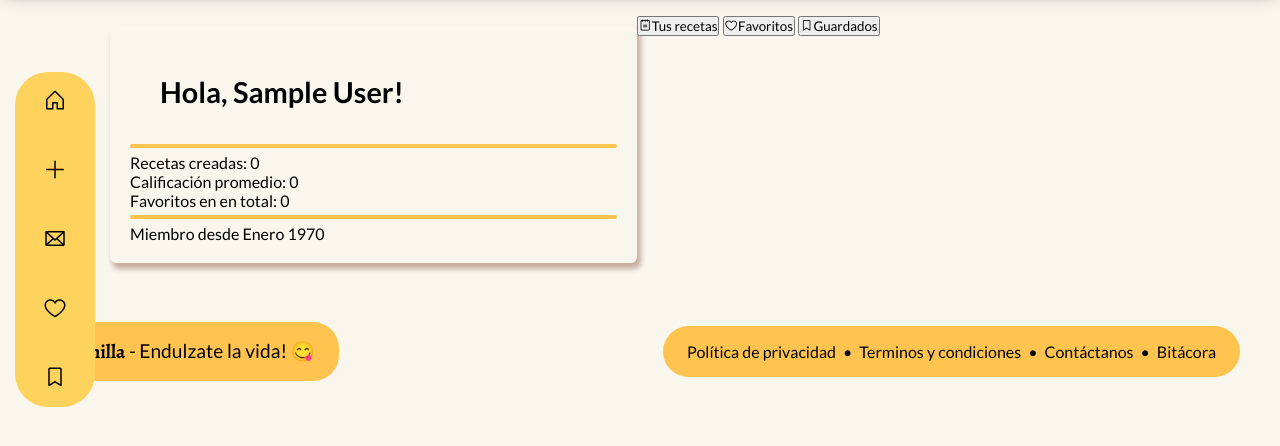
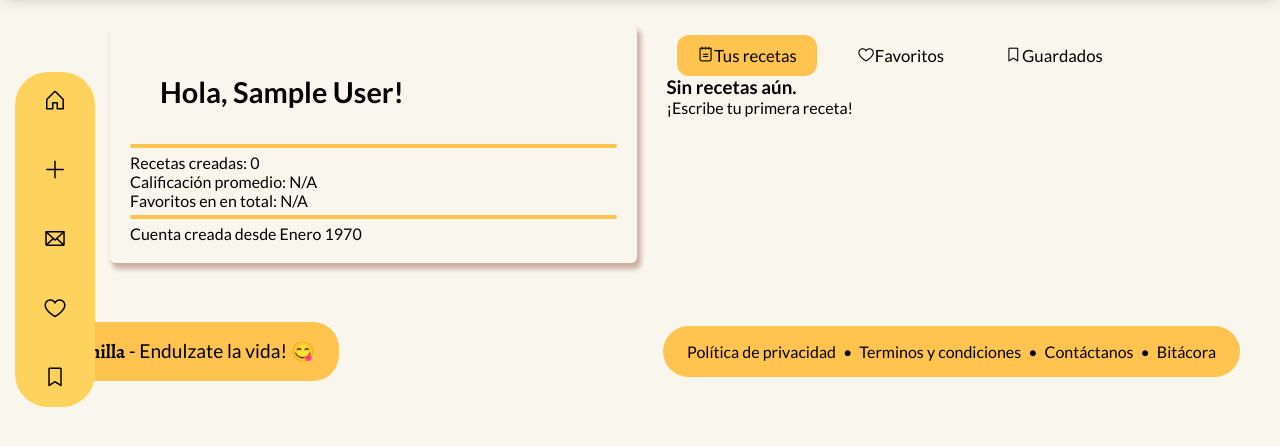
Before and after one commit to Atzel9/Vainilla, a PHP site: page /html/perfil.php in a window 1280 px wide. Shown: the part 113-559 px from the top of the page. Run offline with PHP 8.4, Linux system fonts and the light colour scheme; the visitor is signed in with stand-in values (Sample User, id 1); data that the repository does not hold is empty.

Commit message:
Botones de perfil, función en java script creada

```diff
--- a/css/styles_perfil.css
+++ b/css/styles_perfil.css
@@ -28,3 +28,25 @@
 .nav {
     font-size: 0.9em;
 }
+.seccion-recetas {
+    padding: 20px 30px;
+    width: 45%;
+}
+.btns-nav {
+    display: flex;
+    flex-direction: row;
+    justify-content: space-around;
+    width: 100%;
+}
+.btns-nav .btn-perfil {
+    padding: 10px 20px;
+    border-radius: 12px;
+    border: none;
+    cursor: pointer;
+    transition: background-color 0.2s ease;
+}
+.btns-nav .btn-perfil i, .btns-nav .btn-perfil {
+    font-size: 1.05em;
+}
+.btn-activo {background-color: var(--color_pri);}
+.btn-inactivo {background-color: var(--fondo);}
--- a/html/perfil.php
+++ b/html/perfil.php
@@ -95,29 +95,35 @@ if($sentencia_rec->execute()) {
         <h1>Hola, <strong><?= htmlspecialchars($usuario_nombre) ?></strong>!</h1>
         <hr class="hr">
         <div class="datos-perfil">
-            <p>Recetas creadas: 0</p>
-            <p>Calificación promedio: 0</p>
-            <p>Favoritos en en total: 0</p>
+            <p>Recetas creadas: <?= htmlspecialchars($resultado_rec->num_rows) ?></p>
+            <p>Calificación promedio: N/A</p>
+            <p>Favoritos en en total: N/A</p>
         </div>
         <hr class="hr">
         <div>
-            <p>Miembro desde <?=htmlspecialchars($meses[$mesIngles])?> <?= htmlspecialchars($anio) ?> </p>
+            <p>Cuenta creada desde <?=htmlspecialchars($meses[$mesIngles])?> <?= htmlspecialchars($anio) ?> </p>
         </div>
         <nav class="nav">
         </nav>
     </section>
     <section class="seccion-recetas">
         <nav class="btns-nav">
-            <button class="btn-perfil"><i class="ph ph-notepad"></i>Tus recetas</button>
-            <button class="btn-perfil"><i class="ph ph-heart"></i>Favoritos</button>
-            <button class="btn-perfil"><i class="ph ph-bookmark-simple"></i>Guardados</button>
+            <button id="btn-receta" class="btn-perfil btn-activo"><i class="ph ph-notepad"></i>Tus recetas</button>
+            <button id="btn-favoritos" class="btn-perfil btn-inactivo"><i class="ph ph-heart"></i>Favoritos</button>
+            <button id="btn-guardados" class="btn-perfil btn-inactivo"><i class="ph ph-bookmark-simple"></i>Guardados</button>
         </nav>
         <section class="recetas">
-            <?php while($receta = $resultado_rec->fetch_assoc()): ?>
-                <p>A. prueba</p>
-                <p><?=htmlspecialchars($receta["nombre_usuario"])?></p>
-                <p><?=htmlspecialchars($receta["nombre"])?></p>
-            <?php endwhile; ?>
+            <?php if($resultado_rec && $resultado_rec->num_rows > 0): ?>
+                <?php while($receta = $resultado_rec->fetch_assoc()): ?>
+                    <p><?=htmlspecialchars($receta["nombre_usuario"])?></p>
+                    <p><?=htmlspecialchars($receta["nombre"])?></p>
+                <?php endwhile; ?>
+            <?php else: ?>
+                <div class="sin-receta">
+                    <h3>Sin recetas aún.</h3>
+                    <a href="crear.php">¡Escribe tu primera receta!</a>
+                </div>
+            <?php endif; ?>
         </section>
     </section>
 
@@ -126,5 +132,7 @@ if($sentencia_rec->execute()) {
     <?php require_once "includes/footer.php"; ?>
     <!--Fin Footer-->
     <?php require_once "includes/nav-mobil.php"; ?>
+
+    <script src="../js/perfil.js"></script>
 </body>
 </html>
--- /dev/null
+++ b/js/perfil.js
@@ -0,0 +1,17 @@
+document.addEventListener('DOMContentLoaded', () => {
+    //Identificar a todos los botones que tienen la clase .btn-perfil
+    const botones = document.querySelectorAll(".btn-perfil");
+
+    //Ir por cada botón
+    botones.forEach(boton => {
+        //El usuario le da click
+        boton.addEventListener('click', () => {
+            //Dar clase inactivo a todos los botones
+            botones.forEach(b => {b.classList.add("btn-inactivo")});
+            //Dar clase exclusivamente al botón que el usuario le dio click
+            boton.classList.add("btn-activo");
+            boton.classList.remove("btn-inactivo");
+            console.log("click");
+        });
+    });
+});
```
